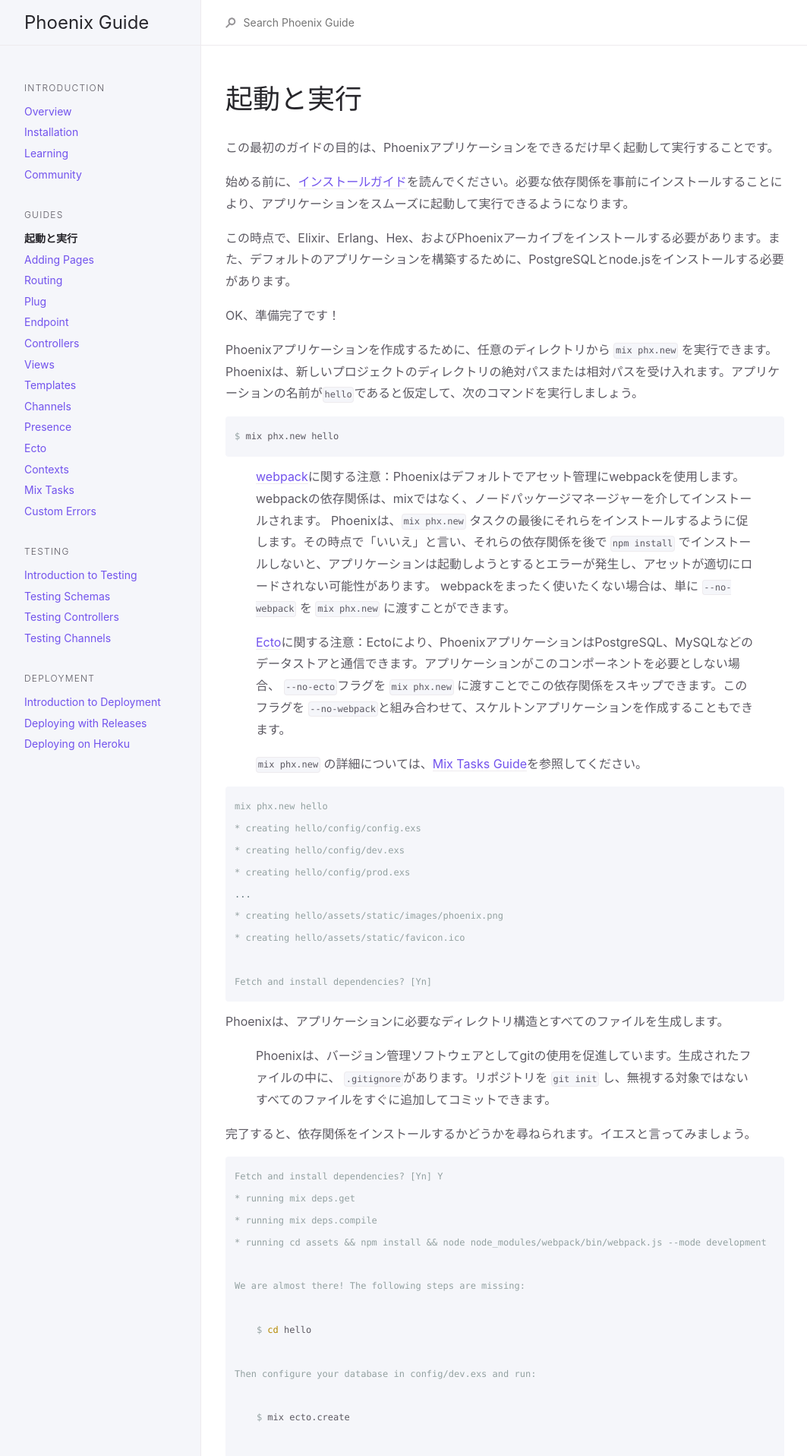
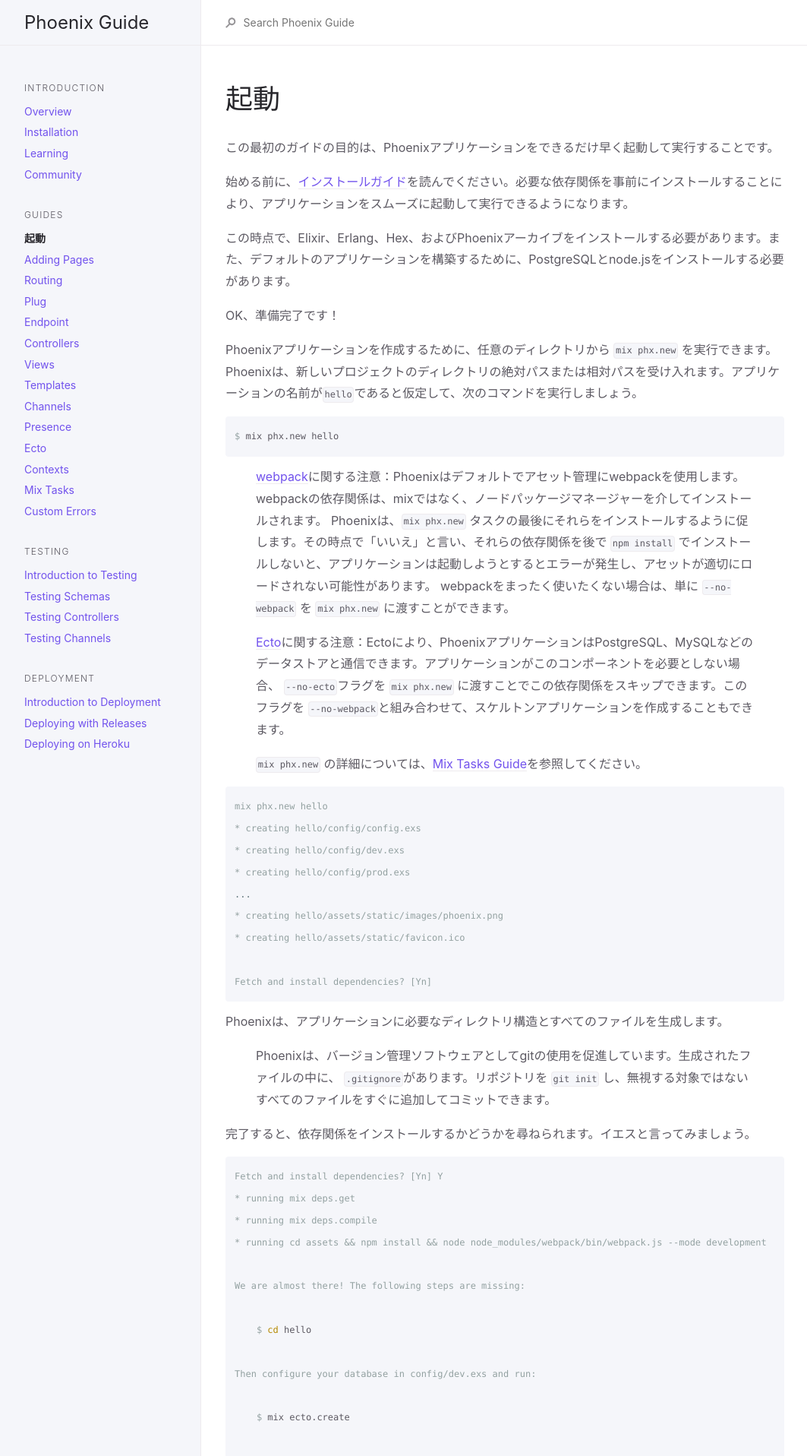
Before and after one commit to fukuoka-ex/phoenix-guide-ja, a Jekyll site: the page built from guides/1.4/up_and_running.md, in a window 1280 px wide. Shown: the top 1916 px of the page at 76% size, without its empty margins (107-1170 px from the left). Built offline with Jekyll 4.4.1, drawn with Linux system fonts in a browser that asks for light colours.

Commit message:
fix title

```diff
--- a/guides/1.4/up_and_running.md
+++ b/guides/1.4/up_and_running.md
@@ -1,12 +1,12 @@
 ---
 layout: default
 group: guides
-title: 起動と実行
+title: 起動
 nav_order: 1
 hash: 2944ed85bb1c2a839f7a0607d02d6ed7eca84df8
 ---
 
-# 起動と実行
+# 起動
 
 この最初のガイドの目的は、Phoenixアプリケーションをできるだけ早く起動して実行することです。
 
```
